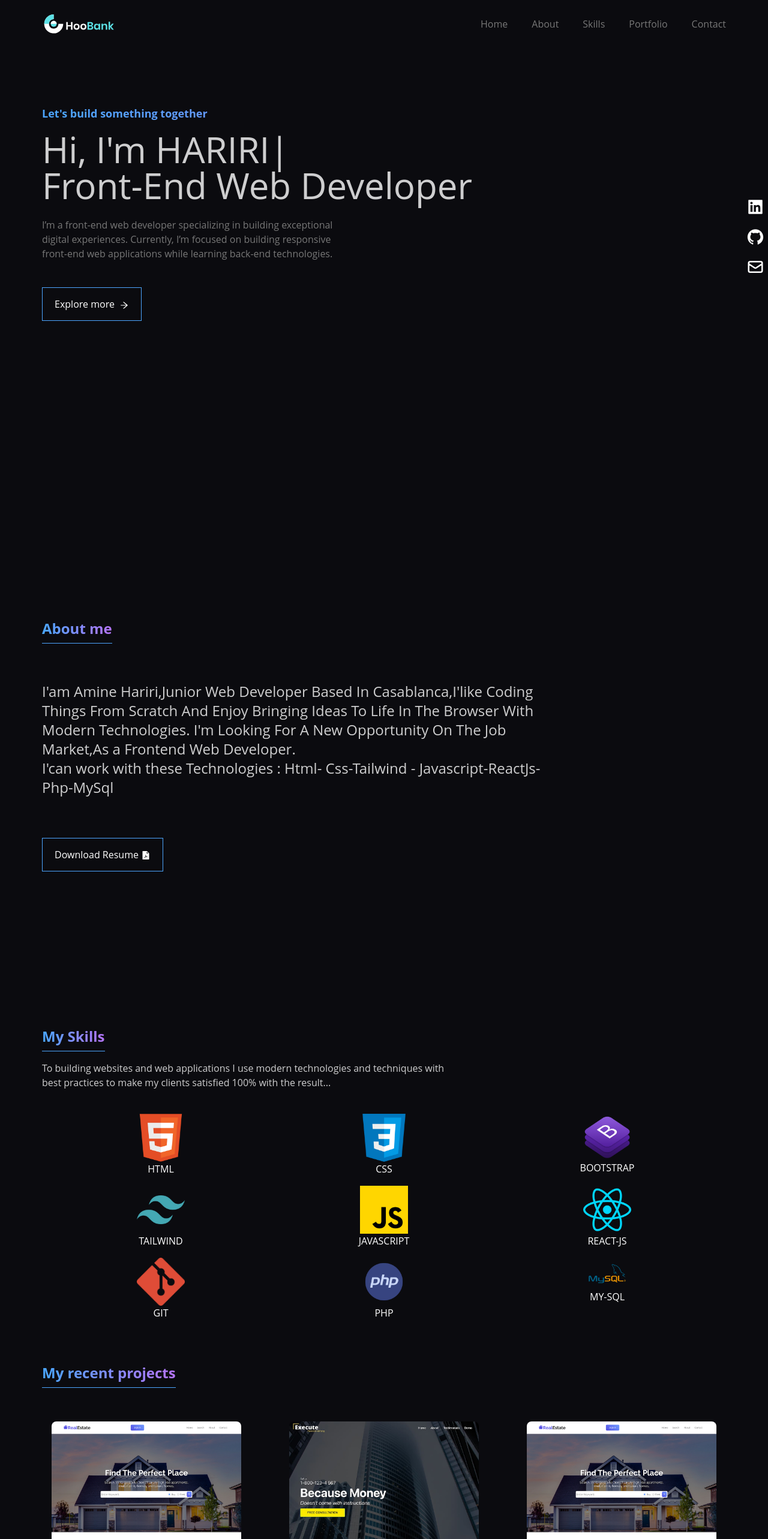
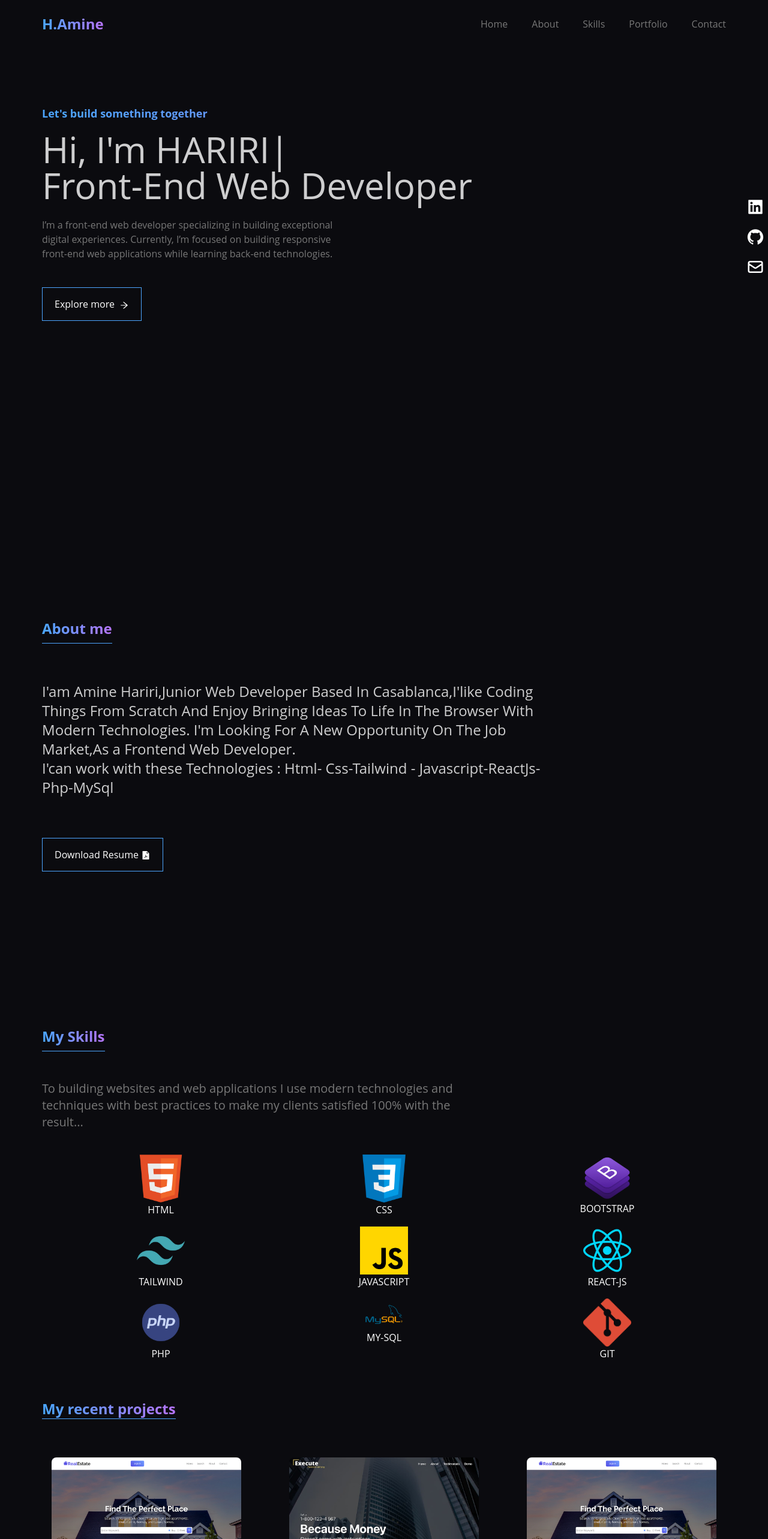
Before and after one commit to Aminehariri/React-Portfolio, a React (Create React App) app: page / in a window 1280 px wide. Shown: the top 2566 px of the page at 60% size. Built offline with nearby package versions, Linux system fonts and the light colour scheme; the HTML template or start-up script is replaced by a standard one.

Commit message:
done with the foote

```diff
--- a/src/App.js
+++ b/src/App.js
@@ -5,6 +5,7 @@ import About from './components/About';
 import Work from './components/Work';
 import Skills from './components/Skills';
 import Contact from './components/Contact';
+import Footer from './components/Footer';
 
 
 function App() {
@@ -16,6 +17,7 @@ function App() {
       <Skills />
       <Work/>
       <Contact />
+      <Footer />
     </div>
   );
 }
--- a/src/components/Contact.jsx
+++ b/src/components/Contact.jsx
@@ -8,7 +8,7 @@ import {BsLinkedin} from 'react-icons/bs'
 export default function Contact() {
   return (
     <div name="Contact" className='w-full my-14'>
-        <h2 className='text-2xl text-gradient section-title my-4 py-2'> Contact me</h2>
+        <h2 className='text-2xl text-gradient section-title mt-4 mb-12 '> Contact me</h2>
 
 
         <div className='flex flex-col lg:flex-row pb-16'>
@@ -38,6 +38,7 @@ export default function Contact() {
 
           </div>
         </div>
+        <hr />
     </div>
   )
 }
--- /dev/null
+++ b/src/components/Footer.jsx
@@ -0,0 +1,9 @@
+import React from 'react'
+import {AiOutlineCopyrightCircle} from 'react-icons/ai'
+export default function Footer() {
+  return (
+    <footer className='text-right h-[100px] text-[#ffffffcc] text-xl uppercase'>
+    <h4><AiOutlineCopyrightCircle/> Amine hariri | 2022</h4>
+    </footer>
+  )
+}
--- a/src/components/Navbar.jsx
+++ b/src/components/Navbar.jsx
@@ -4,6 +4,7 @@ import { useState } from 'react'
 import {close,logo,menu} from '../assets'
 import { AiFillLinkedin } from 'react-icons/ai';
 import { Link } from 'react-scroll';
+import amie from '../assets/skills/Vertical Lockup on Black Background.png'
 export default function Navbar() {
 
   const [toggle,setToggle] =useState(false);
@@ -11,7 +12,8 @@ export default function Navbar() {
 
   return (
     <nav className='w-full flex py-6 justify-between items-center navbar'>
-      <img src={logo} alt="logo" className='w-[124px] h-[32px]' />
+      {/* <img src={logo} alt="logo" className='w-[124px] h-[32px]' /> */}
+      <h1 className='text-white text-2xl text-gradient'>H.Amine</h1>
 
       <ul className='list-none sm:flex hidden justify-end items-center flex-1'>
         {
@@ -31,7 +33,7 @@ export default function Navbar() {
             <ul className='list-none flex-col flex justify-end items-center flex-1 '>
             {
               navLinks.map((nav,index) =>(
-                <li key={nav.id} className={`font-poppins font-normal cursor-pointer text-[16px] text-white  mb-10} ${index ===navLinks.length -1 ? 'mr-0' : 'mb-10 '}`}>
+                <li key={nav.id} className={`font-poppins font-normal cursor-pointer text-[16px] text-white mb-10} ${index ===navLinks.length -1 ? 'mr-0' : 'mb-10 '}`}>
                     <Link to={nav.title}  smooth={true} duration={500} key={nav.id}>
                       {nav.title}
                     </Link>
--- a/src/components/Skills.jsx
+++ b/src/components/Skills.jsx
@@ -6,8 +6,8 @@ export default function Skills() {
   return (
     <div name='Skills' className='w-full  text-white '  >
             <div className='py-6'>
-              <h2 className='text-2xl text-gradient section-title my-4 py-2'>My Skills</h2>
-              <h4 className='max-w-[700px] text-[#ffffffcc]'>To building websites and web applications I use modern technologies and techniques with best practices to make my clients satisfied 100% with the result...</h4>
+              <h2 className='text-2xl text-gradient section-title my-4 py-2 mb-12'>My Skills</h2>
+              <h4 className='max-w-[700px] text-[#777] text-xl'>To building websites and web applications I use modern technologies and techniques with best practices to make my clients satisfied 100% with the result...</h4>
             </div>
             <div className=' mx-auto p-4 flex flex-col justify-center'>
 
--- a/src/components/Work.jsx
+++ b/src/components/Work.jsx
@@ -7,8 +7,8 @@ import { projects } from '../data'
 export default function Work() {
   return (
   <div name='Portfolio' className='w-full mb-[90px] text-white '  >
-    <div className='py-6'>
-      <h2 className='text-2xl text-gradient section-title my-4 py-2 md:mt-6'>My recent projects</h2>
+    <div className='pt-6'>
+      <h2 className='text-2xl text-gradient section-title mt-4 mb-12 md:mt-6'>My recent projects</h2>
     </div>
 
     <div className=''>
--- a/src/data/index.js
+++ b/src/data/index.js
@@ -71,11 +71,6 @@ export const skills=[
     title:'REACT-JS'
   },
   {
-    id:7,
-    img:git,
-    title:'GIT'
-  },
-  {
     id:8,
     img:php,
     title:'PHP'
@@ -85,6 +80,11 @@ export const skills=[
     img:mysql,
     title:'MY-SQL'
   },
+  {
+    id:7,
+    img:git,
+    title:'GIT'
+  }
 ]
 
 
```
Also changed, not shown: src/assets/skills/Vertical Lockup on Black Background.png (added), src/assets/skills/aminehariri.jpg (added).
